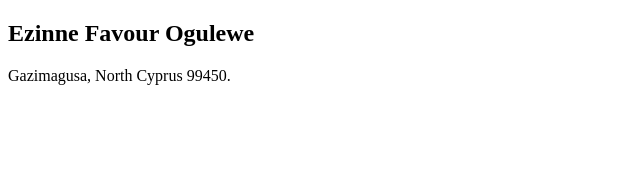
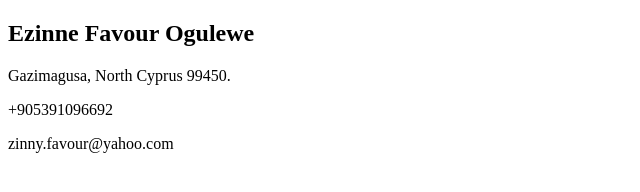
Before and after one commit to Zinny06/Resume, a plain HTML site: page index.html in a window 1280 px wide. Shown: the whole page, without its empty margins (0-640 px from the left). Drawn offline with Linux system fonts and the light colour scheme.

Commit message:
contact information

```diff
--- a/index.html
+++ b/index.html
@@ -4,6 +4,8 @@
   <section>
     <h1>Ezinne Favour Ogulewe</h1>
     <p>Gazimagusa, North Cyprus 99450.</p>
+    <p>+905391096692</p>
+    <p>zinny.favour@yahoo.com</p>
   </section>
 
 </body>
```
